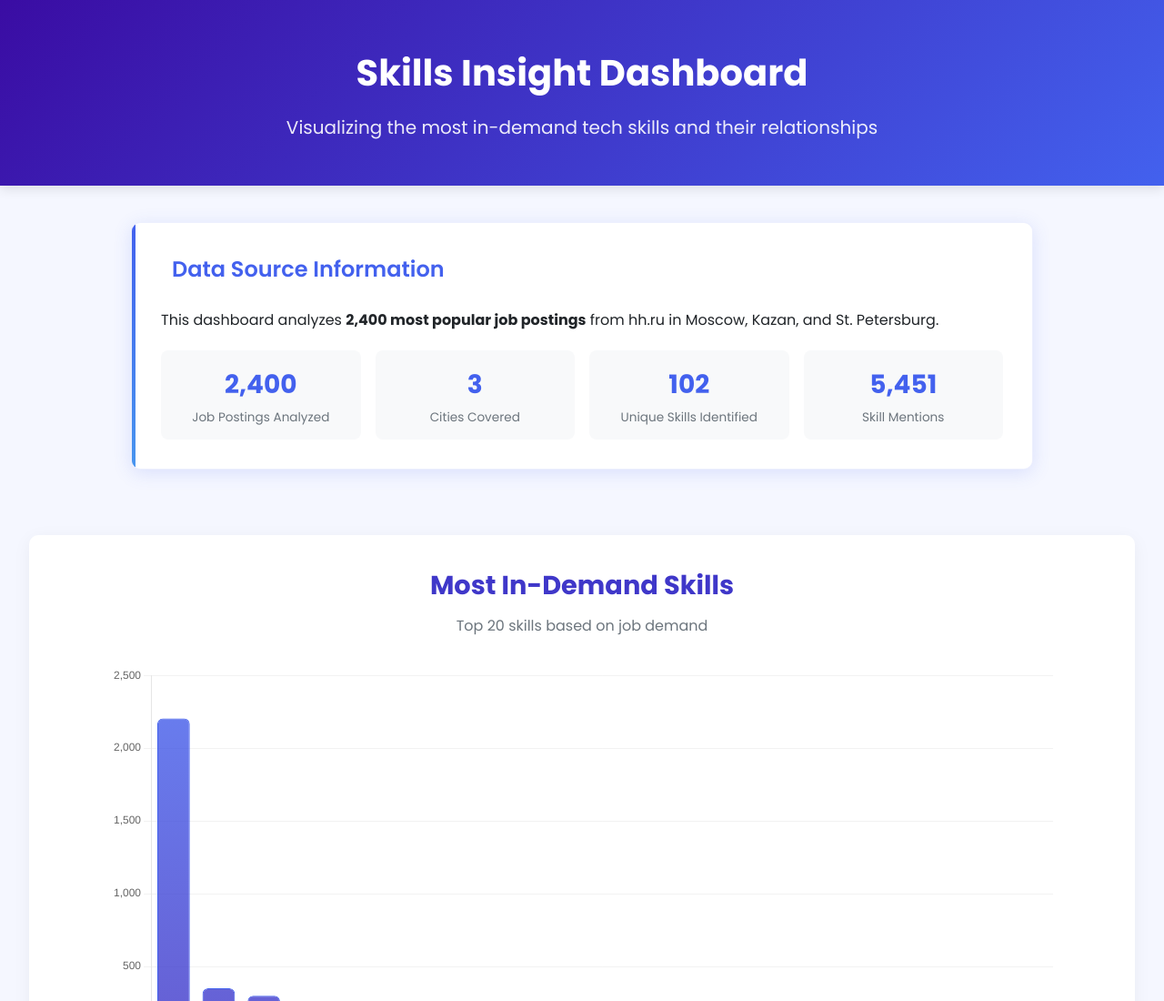
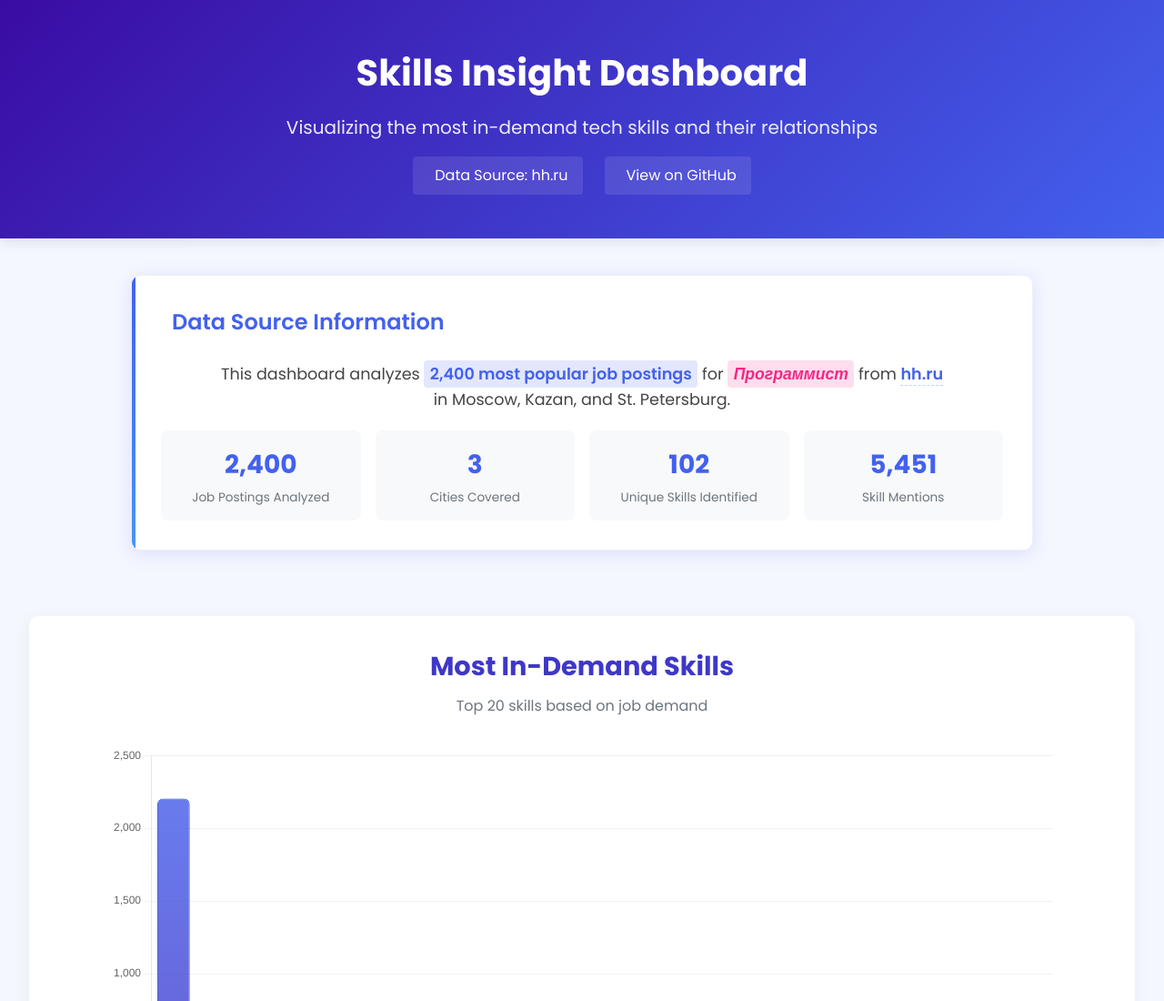
Before and after one commit to DzhamiliaFatkullina/SkillsAnalizer, a plain HTML site: page index.html in a window 1280 px wide. Shown: the top 1100 px of the page at 91% size. Drawn offline with nearby package versions, Linux system fonts and the light colour scheme.

Commit message:
added README + last design changes

```diff
--- a/index.html
+++ b/index.html
@@ -13,12 +13,28 @@
     <header class="dashboard-header">
         <h1>Skills Insight Dashboard</h1>
         <p>Visualizing the most in-demand tech skills and their relationships</p>
+        <div class="header-links">
+            <a href="https://hh.ru" target="_blank" rel="noopener noreferrer">
+                <i class="fas fa-database"></i> Data Source: hh.ru
+            </a>
+            <a href="https://github.com/DzhamiliaFatkullina/SkillsAnalizer" target="_blank" rel="noopener noreferrer">
+                <i class="fab fa-github"></i> View on GitHub
+            </a>
+        </div>
     </header>
 
     <div class="data-source-banner">
         <div class="data-source-box">
             <h2><i class="fas fa-database"></i>Data Source Information</h2>
-            <p>This dashboard analyzes <strong>2,400 most popular job postings</strong> from hh.ru in Moscow, Kazan, and St. Petersburg.</p>
+            <p class="data-source-description">
+                This dashboard analyzes
+                <span class="highlight-stat">2,400 most popular job postings</span>
+                for <span class="highlight-role">Программист</span> from
+                <a href="https://hh.ru" target="_blank" rel="noopener noreferrer" class="source-link">
+                    hh.ru
+                </a>
+                in Moscow, Kazan, and St. Petersburg.
+            </p>
             <div class="stats-grid">
                 <div class="stat-item">
                     <div class="stat-value">2,400</div>
--- a/styles.css
+++ b/styles.css
@@ -271,3 +271,79 @@ body {
     color: var(--primary-color);
     margin-bottom: 0.5rem;
 }
+
+/* Add to your existing styles.css */
+.header-content {
+    max-width: 1200px;
+    margin: 0 auto;
+    padding: 0 20px;
+}
+
+.header-links {
+    margin-top: 1rem;
+    display: flex;
+    gap: 1.5rem;
+    justify-content: center;
+    flex-wrap: wrap;
+}
+
+.header-links a {
+    color: white;
+    text-decoration: none;
+    font-weight: 500;
+    display: inline-flex;
+    align-items: center;
+    gap: 0.5rem;
+    padding: 0.5rem 1rem;
+    border-radius: 4px;
+    background-color: rgba(255, 255, 255, 0.1);
+    transition: all 0.3s ease;
+}
+
+.header-links a:hover {
+    background-color: rgba(255, 255, 255, 0.2);
+    transform: translateY(-2px);
+}
+
+.header-links i {
+    font-size: 1.1rem;
+}
+
+.data-source-description {
+    font-size: 1.1rem;
+    line-height: 1.6;
+    color: #444;
+    max-width: 800px;
+    margin: 0 auto;
+    text-align: center;
+}
+
+.highlight-stat {
+    background-color: rgba(67, 97, 238, 0.15);
+    padding: 0.2rem 0.4rem;
+    border-radius: 4px;
+    font-weight: 600;
+    color: #4361ee;
+}
+
+.highlight-role {
+    background-color: rgba(247, 37, 133, 0.15);
+    padding: 0.2rem 0.4rem;
+    border-radius: 4px;
+    font-weight: 600;
+    color: #f72585;
+    font-style: italic;
+}
+
+.source-link {
+    color: #4361ee;
+    font-weight: 600;
+    text-decoration: none;
+    border-bottom: 1px dashed rgba(67, 97, 238, 0.3);
+    transition: all 0.2s ease;
+}
+
+.source-link:hover {
+    color: #3a0ca3;
+    border-bottom-color: #3a0ca3;
+}
```
Also changed, not shown: 1 other file.
